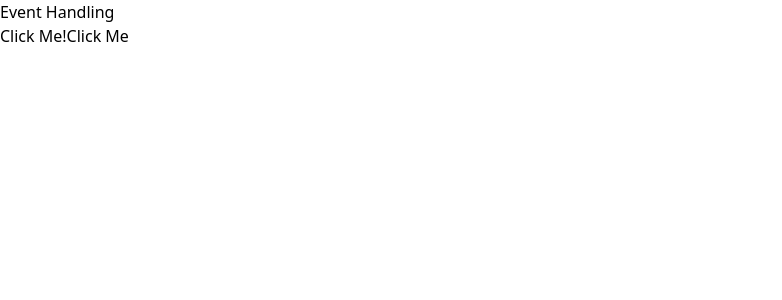
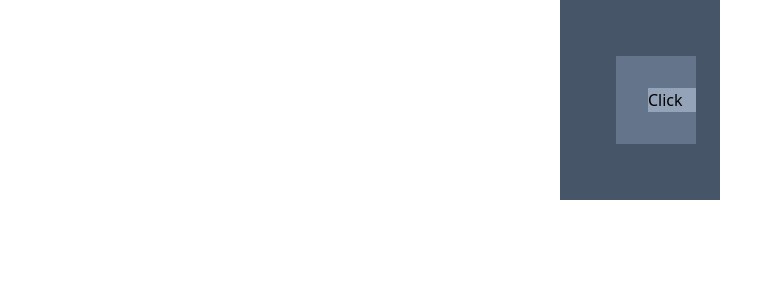
Before and after one commit to Viveka7169/react-thapa, a React (Create React App) app: page / in a window 1280 px wide. Shown: the top 300 px of the page, without its empty margins (0-782 px from the left). Built offline with nearby package versions, Linux system fonts and the light colour scheme.

Commit message:
Event Propogation

```diff
--- a/src/App.js
+++ b/src/App.js
@@ -3,6 +3,8 @@ import Conditional from './Components/Conditional';
 import Pracite from './Components/Practice';
 import NetflixSeries from "./Components/NetflixSeries.jsx"
 import EventHandling from './Components/EventHandling.jsx';
+import EventProps from './Components/EventProps.jsx';
+import EventPropogation from './Components/EventPropogation.jsx';
 function App() {
   return (
     <>
@@ -15,7 +17,13 @@ function App() {
    {/* *******************************Netflix Series********************* */}
    {/* <NetflixSeries/> */}
    {/* ******************************Event Handling********************** */}
-   <EventHandling/>
+   {/* <EventHandling/> */}
+   {/* *********************************Event Props************************* */}
+   {/* <EventProps/> */}
+    {/* *****************************Event Propogation****************** */}
+    <EventPropogation/>
+
+
     </>
   );
 }
--- /dev/null
+++ b/src/Components/EventPropogation.jsx
@@ -0,0 +1,64 @@
+// import React from 'react'
+// // This is by Deafult event bubbling
+// const EventPropogation = () => {
+//     const childHandler=(e)=>{
+//         console.log("Child event clicked");
+//         console.log(e);
+//     }
+//     const parentHandler=()=>{
+//         console.log("Parent event clicked");
+//     }
+//     const grandParentHandler=()=>{
+//         console.log("grandParent event clicked");
+//     }
+//   return (
+//     <>
+//     <div onClick={grandParentHandler} className=' w-40 bg-slate-600 mx-auto my-auto p-14'>
+
+//         <div onClick={parentHandler} className='w-20 bg-slate-500 p-8'>
+
+//             <div className=' w-12 bg-slate-400 text-black'>
+//                 <button onClick={childHandler}>Click</button>
+//             </div>
+//         </div>
+//     </div>
+//     </>
+//   )
+// }
+
+// export default EventPropogation
+
+
+// ************************Event Capturing******************************************
+import React from 'react'
+// This is event capturing
+const EventPropogation = () => {
+    const childHandler=(e)=>{
+        console.log("Child event clicked");
+        console.log(e);
+        e.stopPropagation()
+    }
+    const parentHandler=(e)=>{
+        console.log("Parent event clicked");
+        e.stopPropagation()
+    }
+    const grandParentHandler=(e)=>{
+        console.log("grandParent event clicked");
+        e.stopPropagation()
+    }
+  return (
+    <>
+    <div onClickCapture={grandParentHandler} className=' w-40 bg-slate-600 mx-auto my-auto p-14'>
+
+        <div onClickCapture={parentHandler} className='w-20 bg-slate-500 p-8'>
+
+            <div className=' w-12 bg-slate-400 text-black'>
+                <button onClickCapture={childHandler}>Click</button>
+            </div>
+        </div>
+    </div>
+    </>
+  )
+}
+
+export default EventPropogation
--- /dev/null
+++ b/src/Components/EventProps.jsx
@@ -0,0 +1,36 @@
+import React from 'react'
+
+const EventProps = () => {
+
+    const HandleWelcomeUser=(user)=>{
+        alert(`Hii, ${user}`)
+    }
+    const handleHover=(user)=>{
+        alert("Thanks for Hovering me!")
+    }
+  return (
+    <>
+    <h1>Event Props</h1>
+    <WelcomeUser
+    onclick={()=>HandleWelcomeUser("Vinod")}
+    onMouseEnter={handleHover}
+    />
+
+    </>
+  )
+}
+const WelcomeUser=(props)=>{
+    const handleGreetings=()=>{
+        console.log("Hey User! Welcome")
+        props.onclick()
+    }
+    return(
+        <>
+        <button onClick={props.onclick}>Click</button>
+        <button onMouseEnter={props.onMouseEnter}>Hover</button>
+        <button onClick={handleGreetings}>Greetings</button>
+        </>
+    )
+}
+
+export default EventProps
```
